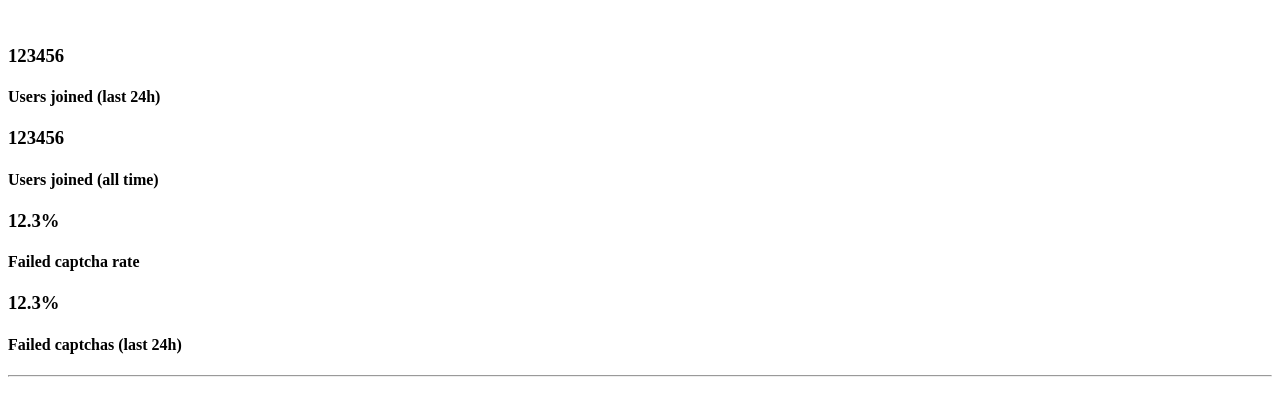
After one commit to MiranDaniel/f1rewall, a Flask app: template templates/analytics.jinja2 in a window 1280 px wide. The commit adds this page. Shown: the top 416 px of the page. Run offline with Flask 2, Linux system fonts and the light colour scheme; the template is opened without the code that fills it, so the values that code supplies are empty; parts of the project's set-up code (start-up, migrations or seed data) failed here and were passed over; some libraries are stand-ins or nearby versions.

Commit message:
2.0.0-alpha.3

```diff
--- a/requirements.txt
+++ b/requirements.txt
@@ -5,3 +5,5 @@ pwinput
 requests
 py-bcrypt
 Flask-Session
+pandas
+gunicorn
--- a/setup.py
+++ b/setup.py
@@ -1,9 +1,11 @@
+import os
+
 import yaml
-import os
 from blessed import Terminal
 from pwinput import pwinput
+
+from source import conf
 from source.conf import Configuration
-from source import conf
 from source.decorators import catch_goodbye
 from source.utils import goodbye
 
--- a/source/__init__.py
+++ /dev/null
@@ -1,6 +0,0 @@
-from . import captcha
-from . import utils
-from . import conf
-from . import decorators
-from . import discord
-from . import invites
--- a/source/captcha.py
+++ b/source/captcha.py
@@ -1,9 +1,10 @@
 import json
+import urllib.parse
+
+import requests
 
 from source import conf
 from source import utils
-import requests
-import urllib.parse
 
 utils.check_os()
 utils.check_setup()
--- a/source/conf.py
+++ b/source/conf.py
@@ -1,8 +1,8 @@
 import hashlib
+import os
 
 import bcrypt
 import yaml
-import os
 
 
 class Configuration:
--- a/source/decorators.py
+++ b/source/decorators.py
@@ -1,5 +1,6 @@
+import sys
+
 from .utils import goodbye
-import sys
 
 
 def catch_goodbye():
--- a/source/discord.py
+++ b/source/discord.py
@@ -1,8 +1,9 @@
 import time
 
 import requests
+from blessed import Terminal
+
 from source import utils, conf
-from blessed import Terminal
 
 utils.check_os()
 utils.check_setup()
--- a/source/utils.py
+++ b/source/utils.py
@@ -1,8 +1,9 @@
+import os
 from sys import platform
-import os
-from .conf import Configuration
+
 from blessed import Terminal
 
+from .conf import Configuration
 
 term = Terminal()
 
--- /dev/null
+++ b/templates/analytics.jinja2
@@ -0,0 +1,38 @@
+<script src="https://cdn.plot.ly/plotly-2.9.0.min.js"></script>
+<div class="container-fluid">
+    <br>
+    <div class="row mx-2  text-center justify-content-center">
+        <div class="col-sm-2 m-2 border rounded">
+            <div class="m-2">
+                <h3 class="h3 mb-0">123456</h3> <!--{{ args["analytics"]["users_24h"] }}-->
+                <h4 class="h6">Users joined (last 24h)</h4>
+            </div>
+        </div>
+        <div class="col-sm-2 m-2 border rounded">
+            <div class="m-2">
+                <h3 class="h3 mb-0">123456</h3> <!--{{ args["analytics"]["users_total"] }}-->
+                <h4 class="h6">Users joined (all time)</h4>
+            </div>
+        </div>
+    </div>
+    <div class="row mx-2  text-center justify-content-center">
+        <div class="col-sm-2 m-2 border rounded">
+            <div class="m-2">
+                <h3 class="h3 mb-0">12.3%</h3> <!--{{ args["analytics"]["users_total"] }}-->
+                <h4 class="h6">Failed captcha rate</h4>
+            </div>
+        </div>
+        <div class="col-sm-2 m-2 border rounded">
+            <div class="m-2">
+                <h3 class="h3 mb-0">12.3%</h3> <!--{{ args["analytics"]["users_total"] }}-->
+                <h4 class="h6">Failed captchas (last 24h)</h4>
+            </div>
+        </div>
+    </div>
+    <hr>
+    <div class="row">
+        <div class="col">
+
+        </div>
+    </div>
+</div>
--- /dev/null
+++ b/templates/home.jinja2
@@ -0,0 +1,3 @@
+<div class="container-fluid">
+    <p>Work in progress...</p>
+</div>
--- a/templates/login.jinja2
+++ b/templates/login.jinja2
@@ -45,8 +45,8 @@
                         {% endif %}
                     </div>
                     <div class="form-group">
-                        <p>{{ args["message"] }}</p>
                         <button style="width: 100%" type="submit" class="btn btn-light btn-block">Login</button>
+                        <p class="my-3">{{ args["message"] }}</p>
                     </div>
                 </form>
             </div>
--- /dev/null
+++ b/wsgi.py
@@ -0,0 +1 @@
+from main import app
```
Also changed, not shown: blueprints/dash.py (+34 -14 lines), blueprints/gate.py (+5 -5 lines), main.py (+3 -6 lines), source/analytics.py (added, +21 -0 lines), source/invites.py (+5 -4 lines), templates/dashboard.html (renamed from templates/dashboard.jinja2, +24 -8 lines), README.md, 1 other file.
